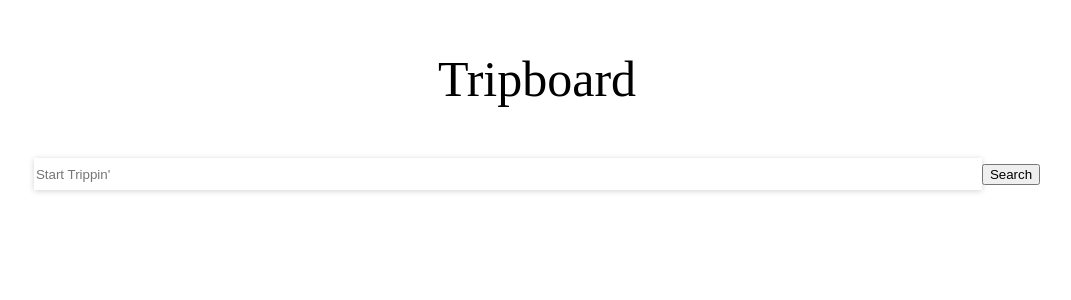
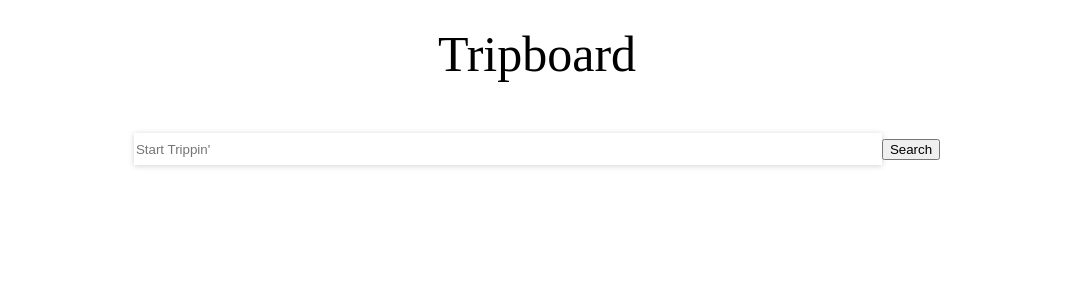
Before and after one commit to adrian-lara/tripboard_fe, a React (Create React App) app: page / in a window 1280 px wide. Shown: the top 300 px of the page, without its empty margins (103-1174 px from the left). Built offline with nearby package versions, Linux system fonts and the light colour scheme; a web font is replaced by a local one.

Commit message:
Update App.css with root variables and app padding/margins

```diff
--- a/src/stylesheets/App.css
+++ b/src/stylesheets/App.css
@@ -1,5 +1,22 @@
+:root {
+  --search-shadow-colour: #d3d3d3;
+  --search-shadow-style: 0px 1px 6px var(--search-shadow-colour);
+  --search-shadow-hover: 0px 1px 6px 1.5px var(--search-shadow-colour);
+}
+
+p {
+  margin: 3px;
+}
+
+a {
+  color: inherit;
+}
+
 .App {
   text-align: center;
+  margin: 25px;
+  padding-left: 100px;
+  padding-right: 100px;
 }
 
 .App-logo {
```
